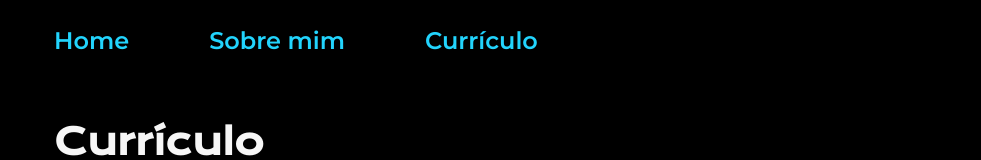
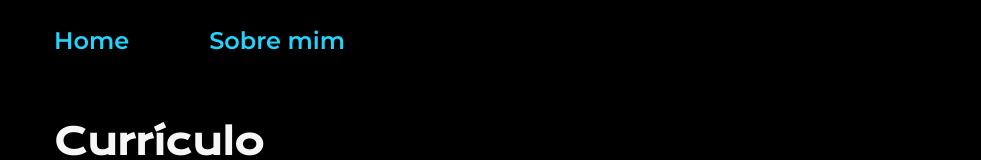
Before and after one commit to Downzin01/portfolio-Joana-Alura-, a plain HTML site: page curriculo.html in a window 1280 px wide. Shown: the top 160 px of the page, without its empty margins (138-1119 px from the left). Drawn offline with nearby package versions, Linux system fonts and the light colour scheme.

Commit message:
Update curriculo.html

```diff
--- a/curriculo.html
+++ b/curriculo.html
@@ -11,7 +11,7 @@
         <nav class="cabecalho__menu">
             <a class="cabecalho__menu__link" href="index.html">Home</a>
             <a class="cabecalho__menu__link" href="about.html">Sobre mim</a>
-            <a class="cabecalho__menu__link" href='curriculo.html'>Currículo</a>
+<!--             <a class="cabecalho__menu__link" href='curriculo.html'>Currículo</a> -->
         </nav>
     </header>
     <main class="apresentacao">
```
